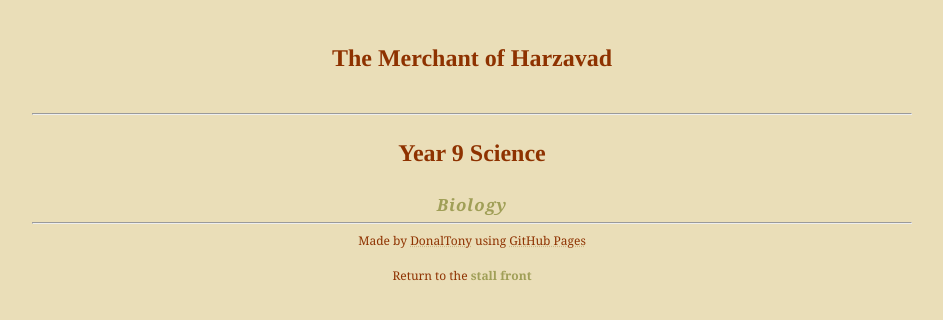
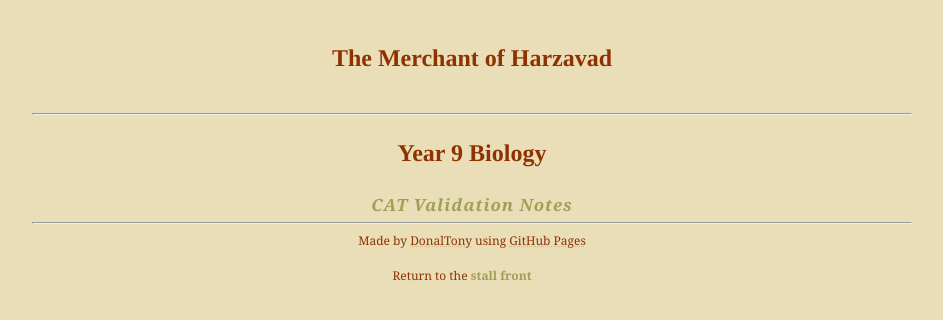
Before and after one commit to dvaraka/the-merchant, a Jekyll site: the page built from notes/year-9/science/yr9-bio/yr9-bio-home.md, in a window 1280 px wide. Shown: the top 320 px of the page, without its empty margins (168-1111 px from the left). Built offline with Jekyll 4.4.1, drawn with Linux system fonts in a browser that asks for light colours; our own code applies the rules of GitHub Pages for plain Markdown files.

Commit message:
Update yr9-bio-home.md

```diff
--- a/notes/year-9/science/yr9-bio/yr9-bio-home.md
+++ b/notes/year-9/science/yr9-bio/yr9-bio-home.md
@@ -1,9 +1,9 @@
 <head>
-  <title>Y9 Science</title>
+  <title>Y9 Biology</title>
 </head>
 <body>
-  <h1 class="title">Year 9 Science</h1>
+  <h1 class="title">Year 9 Biology</h1>
   <div class="row">
-    <div class="column"><div class="subject-button"><h3><a href="/the-merchant/notes/year-9/science/yr9-bio/yr9-bio-home.html">Biology</a></h3></div></div>
+    <div class="column"><div class="subject-button"><h3><a href="/the-merchant/notes/year-9/science/yr9-bio/cat-validation-notes.html">CAT Validation Notes</a></h3></div></div>
   </div>
 </body>
```
